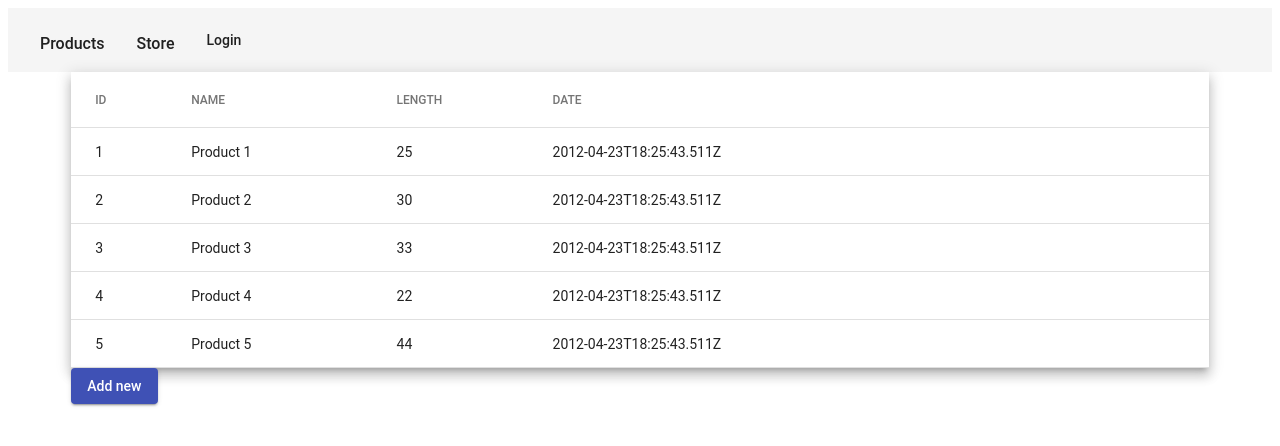
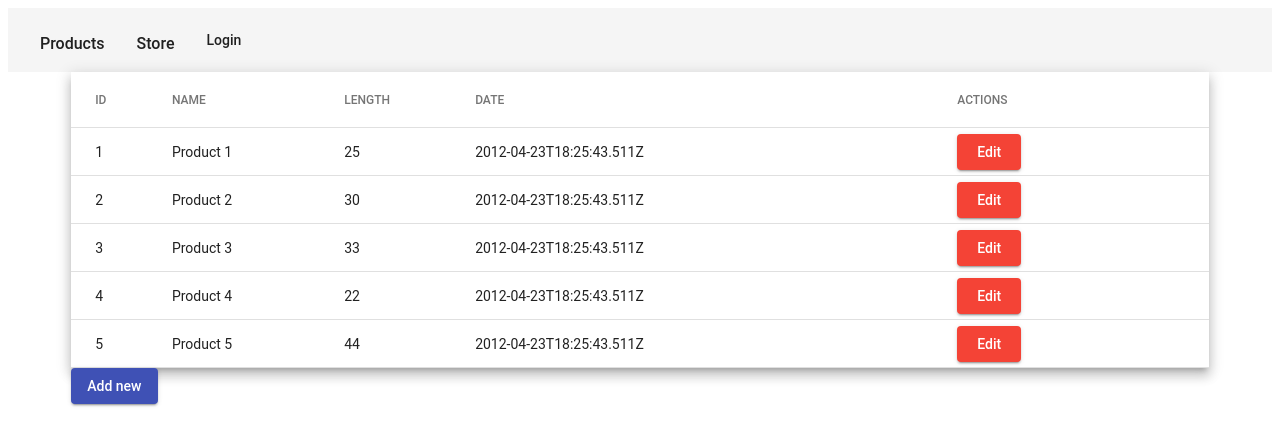
Before and after one commit to SanyiToth/warehouse, an Angular app: page / in a window 1280 px wide. Shown: the top 446 px of the page. Built offline with nearby package versions, Linux system fonts and the light colour scheme; data requests are answered from the project's data file.

Commit message:
edit buttons displayed

```diff
--- a/src/app/shared/table-list/table-list.component.html
+++ b/src/app/shared/table-list/table-list.component.html
@@ -1,10 +1,17 @@
 <article>
   <table mat-table [dataSource]="data" class="mat-elevation-z8">
     <ng-container *ngFor="let item of displayedColumns" [matColumnDef]="item">
-      <th mat-header-cell *matHeaderCellDef><span *ngIf="item !== 'actions'">{{item | uppercase}}</span></th>
+      <th mat-header-cell *matHeaderCellDef>{{item | uppercase}}</th>
 
 
-      <td mat-cell *matCellDef="let element"> {{element[item]}} </td>
+      <td mat-cell *matCellDef="let element">
+
+
+        <div class="btn-edit" *ngIf="item === 'actions';">
+          <button mat-raised-button color="warn">Edit</button>
+        </div>
+
+        {{element[item]}} </td>
 
 
     </ng-container>
```
